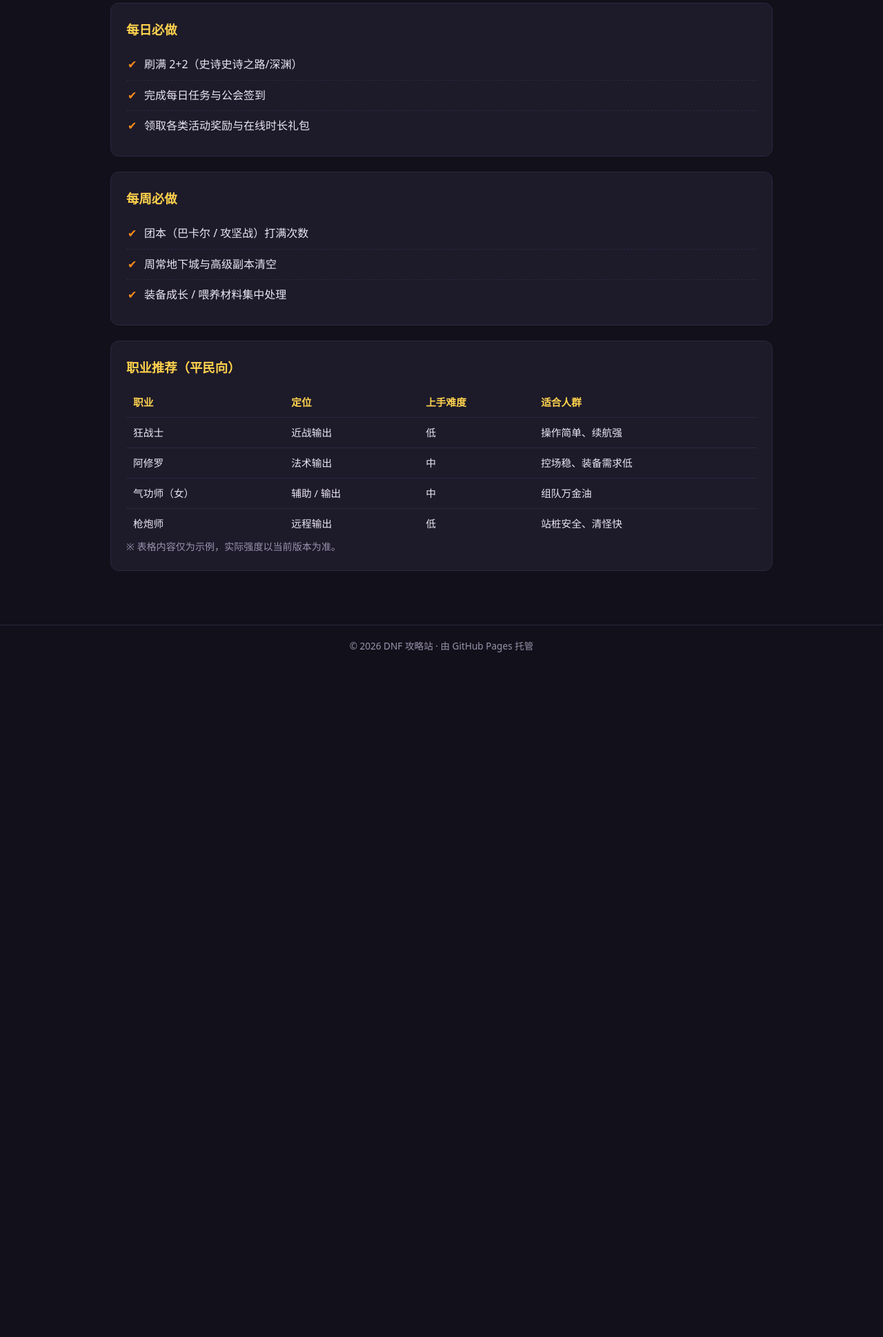
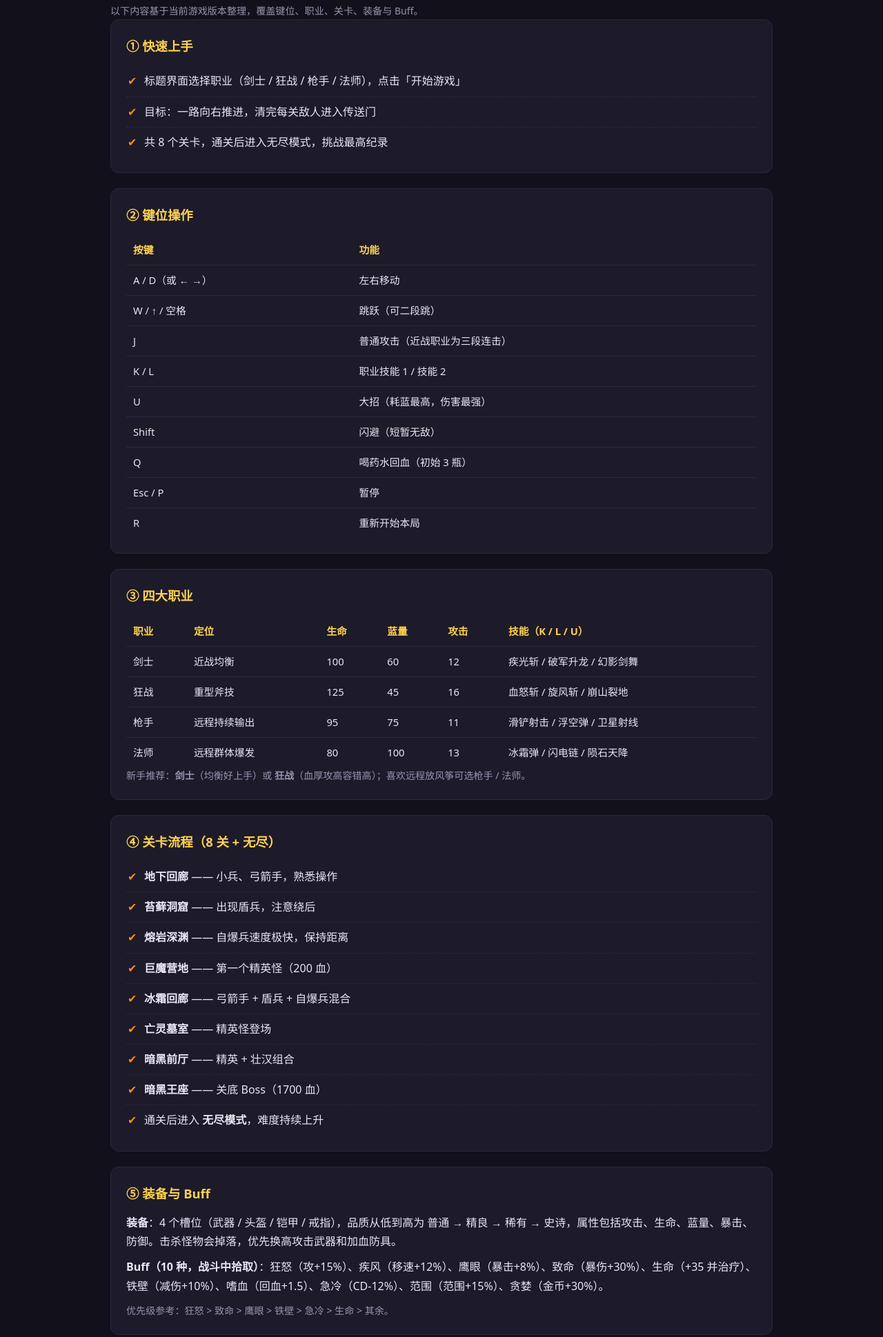
Before and after one commit to dte2mdj/dnf, a plain HTML site: page guides.html in a window 1280 px wide. Shown: the part 161-2100 px from the top of the page at 69% size. Before the commit the page ends 1127 px from the top, so only its background shows below. Drawn offline with Linux system fonts and the light colour scheme.

Commit message:
更新新手指南：按游戏当前版本填充键位/职业/关卡/装备Buff真实内容

```diff
--- a/guides.html
+++ b/guides.html
@@ -4,7 +4,7 @@
   <meta charset="UTF-8" />
   <meta name="viewport" content="width=device-width, initial-scale=1" />
   <title>新手指南 - DNF 攻略站</title>
-  <meta name="description" content="DNF 新手指南：每日每周必做、职业推荐。" />
+  <meta name="description" content="DNF 横版动作游戏新手指南：键位操作、四大职业详解、关卡流程、装备与 Buff 速查。" />
   <link rel="stylesheet" href="./css/main.css" />
 </head>
 <body>
@@ -22,39 +22,81 @@
 
   <main class="container">
     <h1 class="page-title">新手指南</h1>
+    <p class="muted">以下内容基于当前游戏版本整理，覆盖键位、职业、关卡、装备与 Buff。</p>
 
     <section class="panel">
-      <h2>每日必做</h2>
+      <h2>① 快速上手</h2>
       <ul class="checklist">
-        <li>刷满 2+2（史诗史诗之路/深渊）</li>
-        <li>完成每日任务与公会签到</li>
-        <li>领取各类活动奖励与在线时长礼包</li>
+        <li>标题界面选择职业（剑士 / 狂战 / 枪手 / 法师），点击「开始游戏」</li>
+        <li>目标：一路向右推进，清完每关敌人进入传送门</li>
+        <li>共 8 个关卡，通关后进入无尽模式，挑战最高纪录</li>
       </ul>
     </section>
 
     <section class="panel">
-      <h2>每周必做</h2>
-      <ul class="checklist">
-        <li>团本（巴卡尔 / 攻坚战）打满次数</li>
-        <li>周常地下城与高级副本清空</li>
-        <li>装备成长 / 喂养材料集中处理</li>
-      </ul>
+      <h2>② 键位操作</h2>
+      <table class="table">
+        <thead><tr><th>按键</th><th>功能</th></tr></thead>
+        <tbody>
+          <tr><td>A / D（或 ← →）</td><td>左右移动</td></tr>
+          <tr><td>W / ↑ / 空格</td><td>跳跃（可二段跳）</td></tr>
+          <tr><td>J</td><td>普通攻击（近战职业为三段连击）</td></tr>
+          <tr><td>K / L</td><td>职业技能 1 / 技能 2</td></tr>
+          <tr><td>U</td><td>大招（耗蓝最高，伤害最强）</td></tr>
+          <tr><td>Shift</td><td>闪避（短暂无敌）</td></tr>
+          <tr><td>Q</td><td>喝药水回血（初始 3 瓶）</td></tr>
+          <tr><td>Esc / P</td><td>暂停</td></tr>
+          <tr><td>R</td><td>重新开始本局</td></tr>
+        </tbody>
+      </table>
     </section>
 
     <section class="panel">
-      <h2>职业推荐（平民向）</h2>
+      <h2>③ 四大职业</h2>
       <table class="table">
         <thead>
-          <tr><th>职业</th><th>定位</th><th>上手难度</th><th>适合人群</th></tr>
+          <tr><th>职业</th><th>定位</th><th>生命</th><th>蓝量</th><th>攻击</th><th>技能（K / L / U）</th></tr>
         </thead>
         <tbody>
-          <tr><td>狂战士</td><td>近战输出</td><td>低</td><td>操作简单、续航强</td></tr>
-          <tr><td>阿修罗</td><td>法术输出</td><td>中</td><td>控场稳、装备需求低</td></tr>
-          <tr><td>气功师（女）</td><td>辅助 / 输出</td><td>中</td><td>组队万金油</td></tr>
-          <tr><td>枪炮师</td><td>远程输出</td><td>低</td><td>站桩安全、清怪快</td></tr>
+          <tr><td>剑士</td><td>近战均衡</td><td>100</td><td>60</td><td>12</td><td>疾光斩 / 破军升龙 / 幻影剑舞</td></tr>
+          <tr><td>狂战</td><td>重型斧技</td><td>125</td><td>45</td><td>16</td><td>血怒斩 / 旋风斩 / 崩山裂地</td></tr>
+          <tr><td>枪手</td><td>远程持续输出</td><td>95</td><td>75</td><td>11</td><td>滑铲射击 / 浮空弹 / 卫星射线</td></tr>
+          <tr><td>法师</td><td>远程群体爆发</td><td>80</td><td>100</td><td>13</td><td>冰霜弹 / 闪电链 / 陨石天降</td></tr>
         </tbody>
       </table>
-      <p class="muted">※ 表格内容仅为示例，实际强度以当前版本为准。</p>
+      <p class="muted">新手推荐：<b>剑士</b>（均衡好上手）或 <b>狂战</b>（血厚攻高容错高）；喜欢远程放风筝可选枪手 / 法师。</p>
+    </section>
+
+    <section class="panel">
+      <h2>④ 关卡流程（8 关 + 无尽）</h2>
+      <ol class="checklist">
+        <li><b>地下回廊</b> —— 小兵、弓箭手，熟悉操作</li>
+        <li><b>苔藓洞窟</b> —— 出现盾兵，注意绕后</li>
+        <li><b>熔岩深渊</b> —— 自爆兵速度极快，保持距离</li>
+        <li><b>巨魔营地</b> —— 第一个精英怪（200 血）</li>
+        <li><b>冰霜回廊</b> —— 弓箭手 + 盾兵 + 自爆兵混合</li>
+        <li><b>亡灵墓室</b> —— 精英怪登场</li>
+        <li><b>暗黑前厅</b> —— 精英 + 壮汉组合</li>
+        <li><b>暗黑王座</b> —— 关底 Boss（1700 血）</li>
+        <li>通关后进入 <b>无尽模式</b>，难度持续上升</li>
+      </ol>
+    </section>
+
+    <section class="panel">
+      <h2>⑤ 装备与 Buff</h2>
+      <p><b>装备</b>：4 个槽位（武器 / 头盔 / 铠甲 / 戒指），品质从低到高为 普通 → 精良 → 稀有 → 史诗，属性包括攻击、生命、蓝量、暴击、防御。击杀怪物会掉落，优先换高攻击武器和加血防具。</p>
+      <p style="margin-top:10px"><b>Buff（10 种，战斗中拾取）</b>：狂怒（攻+15%）、疾风（移速+12%）、鹰眼（暴击+8%）、致命（暴伤+30%）、生命（+35 并治疗）、铁壁（减伤+10%）、嗜血（回血+1.5）、急冷（CD-12%）、范围（范围+15%）、贪婪（金币+30%）。</p>
+      <p class="muted" style="margin-top:10px">优先级参考：狂怒 &gt; 致命 &gt; 鹰眼 &gt; 铁壁 &gt; 急冷 &gt; 生命 &gt; 其余。</p>
+    </section>
+
+    <section class="panel">
+      <h2>⑥ 新手常见问题</h2>
+      <ul class="checklist">
+        <li>蓝不够放技能：普通攻击也能回蓝，穿插着打</li>
+        <li>药水省着用：血量低于 30% 再喝，Q 键快捷饮用</li>
+        <li>打不过精英/Boss：先刷小怪攒装备和 Buff，再推进</li>
+        <li>闪避是无敌帧：Shift 躲 Boss 技能比硬扛更划算</li>
+      </ul>
     </section>
   </main>
 
```
Also changed, not shown: index.html (+2 -2 lines), 1 other file.
